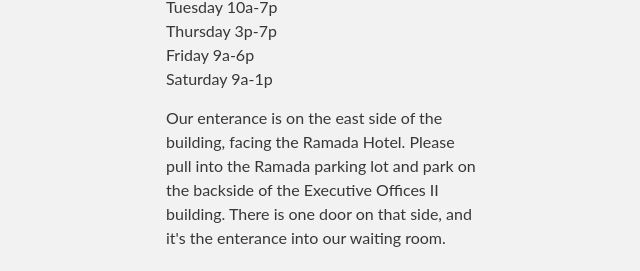
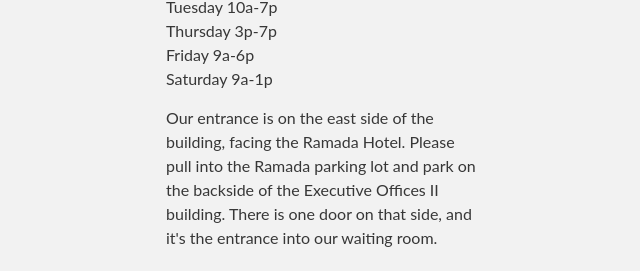
Before and after one commit to evpitcel/evpitcel.github.io, a Jekyll site: the page built from location.html, in a window 1280 px wide, cut to the strip 660-931 px from the top of the page. Shown: the whole strip, without its empty margins (340-980 px from the left). Built offline with Jekyll 4.4.1, drawn with Linux system fonts in a browser that asks for light colours.

Commit message:
Update location.html
typos

```diff
--- a/location.html
+++ b/location.html
@@ -20,7 +20,7 @@ description: Rothrock Chiropractic is located in State College, PA. Phone:(814)
 	  <br>Friday 9a-6p
 	  <br>Saturday 9a-1p
 	  </p>
-	  <p>Our enterance is on the east side of the building, facing the Ramada Hotel. Please pull into the Ramada parking lot and park on the backside of the Executive Offices II building. There is one door on that side, and it's the enterance into our waiting room.</p>
+	  <p>Our entrance is on the east side of the building, facing the Ramada Hotel. Please pull into the Ramada parking lot and park on the backside of the Executive Offices II building. There is one door on that side, and it's the entrance into our waiting room.</p>
 
   </div>
 </div>
```
